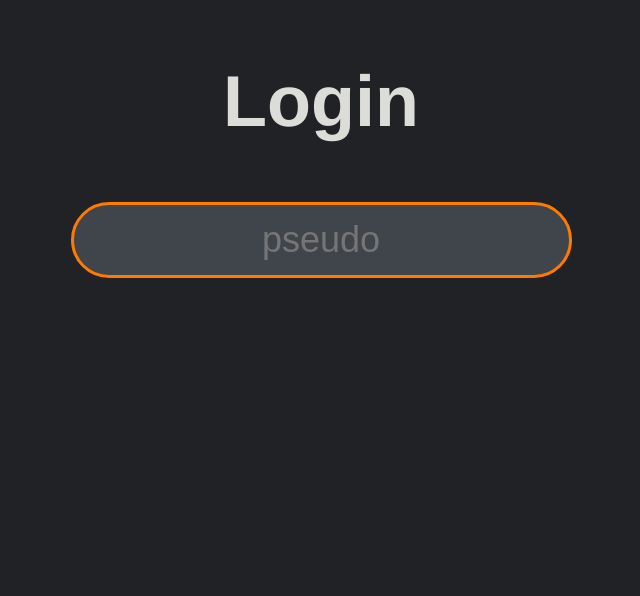
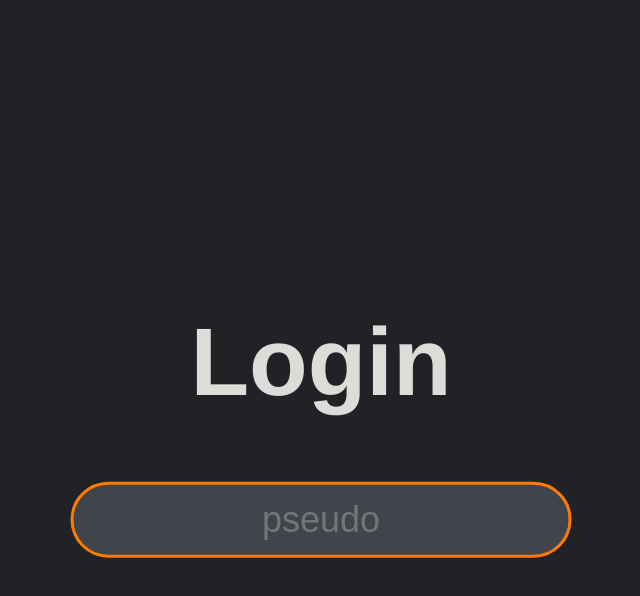
Before and after one commit to idontknowwhatimdoing/msger, an Electron app: page public/login.html in a window 1200 px wide. Shown: the whole page, without its empty margins (279-919 px from the left). Drawn offline with Linux system fonts and the light colour scheme.

Commit message:
omegalul

```diff
--- a/public/login.html
+++ b/public/login.html
@@ -10,7 +10,15 @@
 	</head>
 
 	<body>
-		<h2>Login</h2>
-		<input autofocus type="text" placeholder="pseudo" id="pseudo_input" spellcheck="false" />
+		<div class="centered">
+			<h1>Login</h1>
+			<input
+				autofocus
+				type="text"
+				placeholder="pseudo"
+				id="pseudo-input"
+				spellcheck="false"
+			/>
+		</div>
 	</body>
 </html>
--- a/public/style.css
+++ b/public/style.css
@@ -42,8 +42,11 @@ input {
 	width: 85%;
 }
 
-#pseudo_input {
-	margin: 0px auto;
+.centered {
+	position: absolute;
+	top: 50%;
+	left: 50%;
+	transform: translate(-50%, -50%);
 }
 
 .msg-list {
--- a/src/login.js
+++ b/src/login.js
@@ -7,6 +7,6 @@ function login(e) {
 	}
 }
 
-const input = document.querySelector("#pseudo_input");
+const input = document.querySelector("#pseudo-input");
 
 input.onkeydown = login;
```
